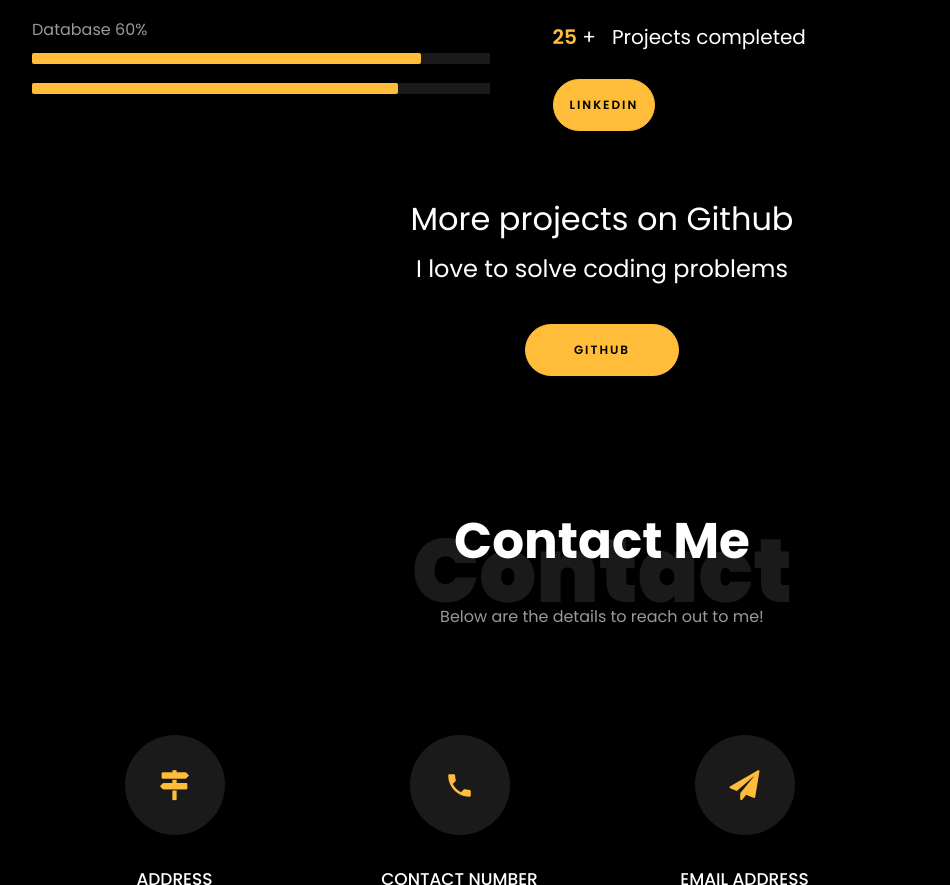
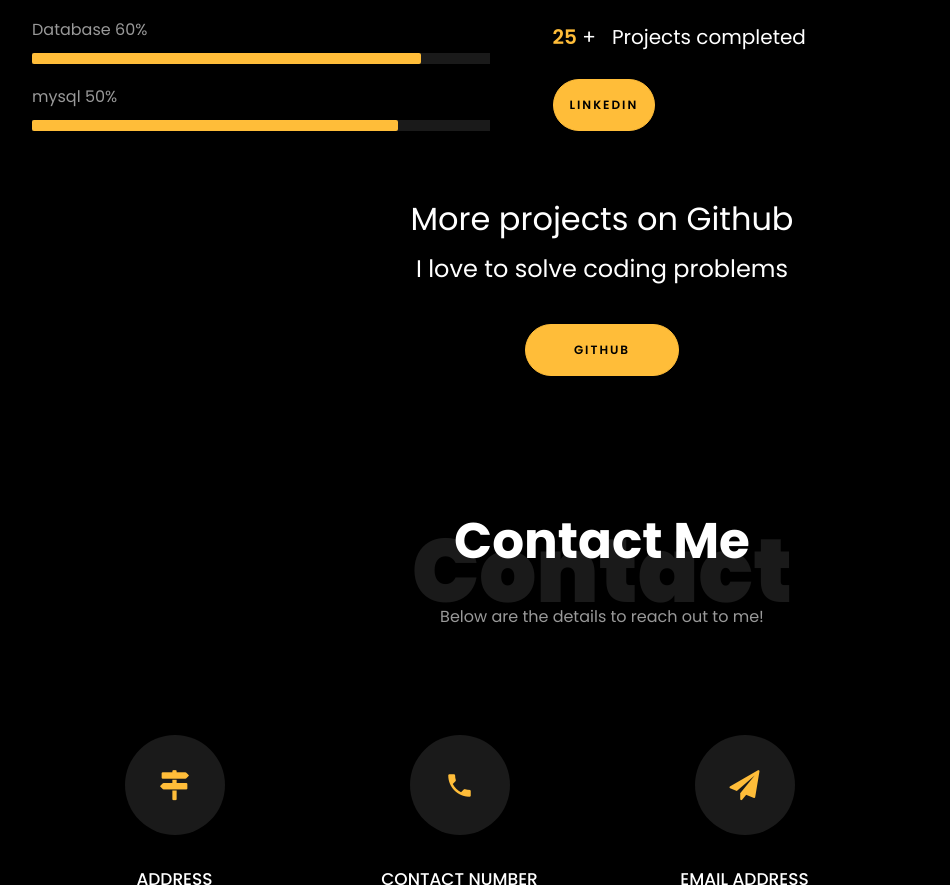
Before and after one commit to subinathapa2004/Mypersonal-websitee, a plain HTML site: page index.html in a window 1280 px wide. Shown: the part 1371-2256 px from the top of the page, without its empty margins (38-988 px from the left). Drawn offline with Linux system fonts and the light colour scheme; files whose address does not match are found by name.

Commit message:
fixed code error

```diff
--- a/index.html
+++ b/index.html
@@ -253,7 +253,7 @@
 											aria-valuemax="100"></div>
 									</div>
 
-									<!--span></span> <span class="pull-right">50%</span-->
+									<span>mysql</span> <span class="pull-right">50%</span-->
 									<div class="progress">
 										<div class="progress-bar" role="progressbar" style="width: 80%" aria-valuenow="80" aria-valuemin="0"
 											aria-valuemax="100"></div>
```
